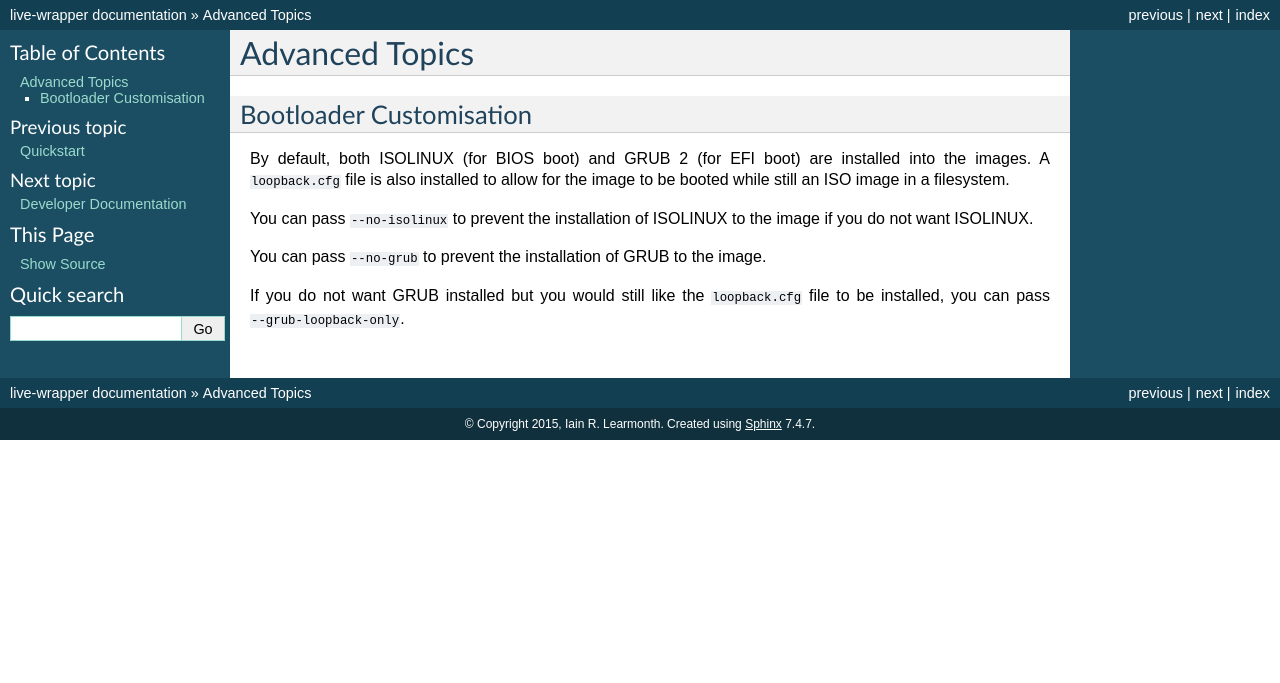
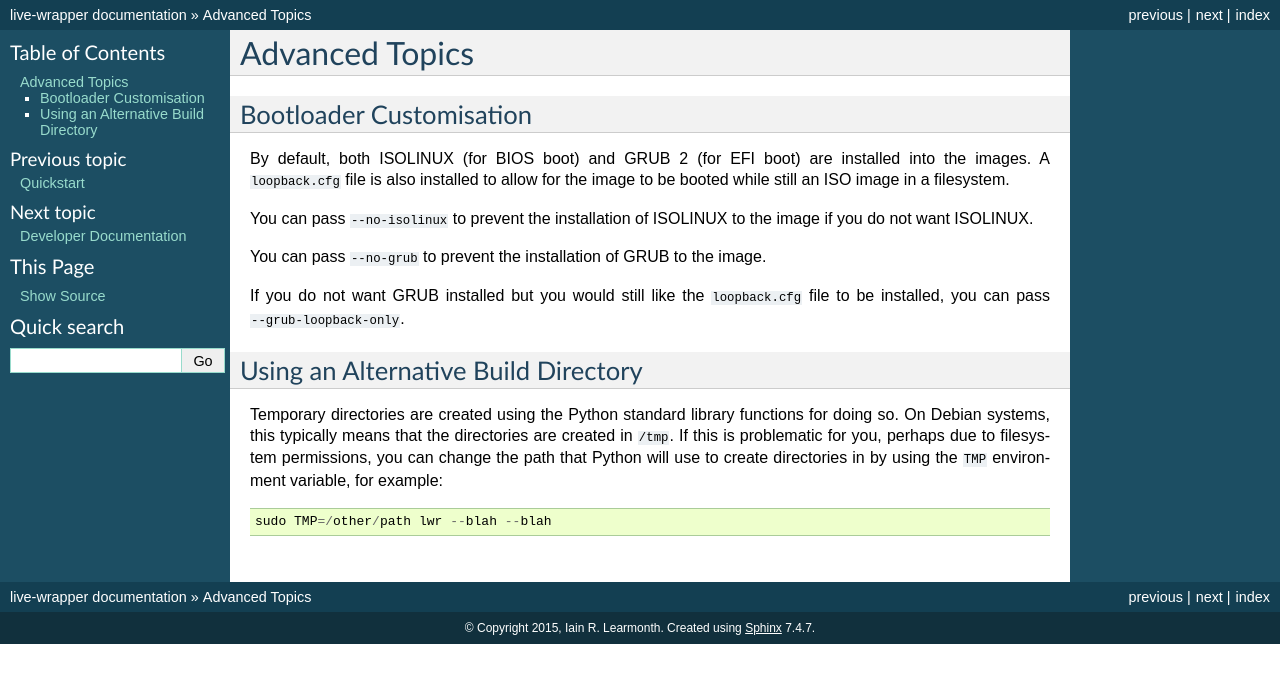
Before and after one commit to LinuxCNC/live-wrapper, a Sphinx documentation site: the page built from doc/advanced.rst, in a window 1280 px wide. Shown: the top 683 px of the page. Built offline with Sphinx 7.4.7, drawn with Linux system fonts in a browser that asks for light colours.

Commit message:
Add doc fix for build directory selection (Closes: #850763)

```diff
--- a/doc/advanced.rst
+++ b/doc/advanced.rst
@@ -15,3 +15,14 @@ You can pass ``--no-grub`` to prevent the installation of GRUB to the image.
 
 If you do not want GRUB installed but you would still like the ``loopback.cfg``
 file to be installed, you can pass ``--grub-loopback-only``.
+
+Using an Alternative Build Directory
+------------------------------------
+
+Temporary directories are created using the Python standard library functions
+for doing so. On Debian systems, this typically means that the directories are
+created in ``/tmp``. If this is problematic for you, perhaps due to filesystem
+permissions, you can change the path that Python will use to create directories
+in by using the ``TMP`` environment variable, for example::
+
+    sudo TMP=/other/path lwr --blah --blah
```
